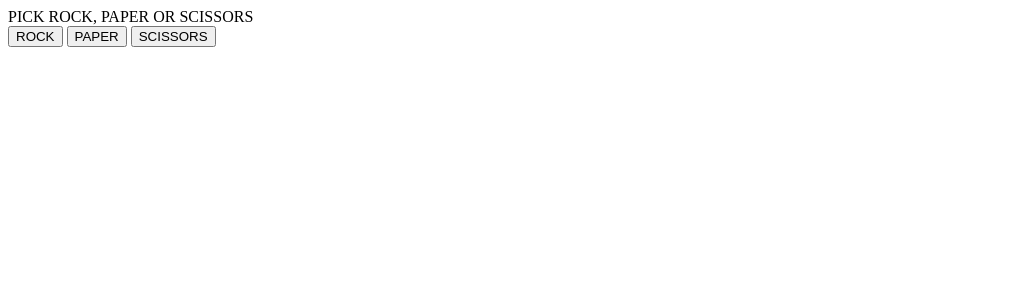
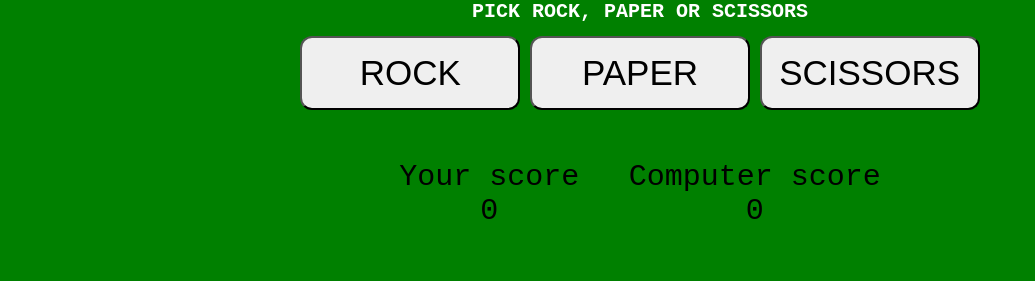
Before and after one commit to crono628/RPS, a plain HTML site: page RPS/rockspaperscissor.html in a window 1280 px wide. Shown: the whole page, without its empty margins (0-1035 px from the left). Drawn offline with Linux system fonts and the light colour scheme.

Commit message:
working update

```diff
--- a/RPS/RPS.js
+++ b/RPS/RPS.js
@@ -59,15 +59,14 @@ function game() {
   function endSeries() {
     if (playerScore === 5) {
       console.log("YOU WIN THE SERIES");
-      reset();
     }
     if (computerScore === 5) {
       console.log("YOU LOSE THE SERIES");
-      reset();
     }
+    console.log(playerScore);
+    console.log(computerScore);
   }
-  console.log(playerScore);
-  console.log(computerScore);
+
   let checkScore = () =>
     playerScore === 5 ? true : computerScore === 5 ? true : false;
 
@@ -77,7 +76,7 @@ function game() {
       computerScore = 0;
     }
   }
-
+  reset();
   console.log("player: " + playerSelection);
   console.log("computer: " + computerSelection);
   console.log(playRound(playerSelection, computerSelection));
--- a/RPS/rockspaperscissor.html
+++ b/RPS/rockspaperscissor.html
@@ -1,19 +1,27 @@
 <html>
-
-<head> PICK ROCK, PAPER OR SCISSORS
-  <title>Page Title</title>
+<main>
+<link href = "rps.css" rel = "stylesheet" type = "text/css"/>
+<head id=gameName>
+  <title></title>
   <meta charset="UTF-8" />
 </head>
 
-<body>
-
+<body id = "body" class="green-back">
+  <div id="directions">
+    <h1 class="white-text">PICK ROCK, PAPER OR SCISSORS</h1>
+  </div>
   <div id='container'>
     <button id='rock'>ROCK</button>
     <button id='paper'>PAPER</button>
     <button id='scissors'>SCISSORS</button>
   </div>
- <script src="RPS.js">
-  </script>
+
 </body>
+<div class = "score">
+  <p id="playerScore">Your score</br>0</p>
+  <p id="computerScore">Computer score</br>0</p>
+</div>
 
+<script src="RPS.js"></script>
+  </main>
 </html>
--- /dev/null
+++ b/RPS/rps.css
@@ -0,0 +1,32 @@
+.green-back{
+    background-color: green
+  }
+  #body{
+    text-align: center;
+    margin: auto;
+    align-self: center;
+    font-family: 'VT323', monospace;
+  }
+  .white-text{
+    color: white;
+    font-size: 20px;
+  }
+
+  button{
+    font-size: 35px;
+    border-radius: 12px;
+    padding: 15px;
+    width: 220px
+  }
+  button:hover {
+      background: blue;
+  }
+
+  p{
+    font-size: 30px;
+  }
+
+  .score p{
+    display: inline-block;
+    padding: 20px;
+  }
```
